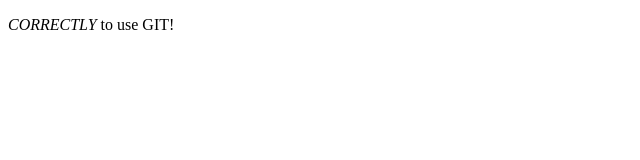
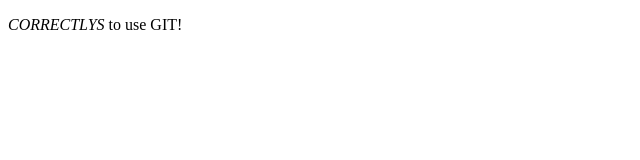
Before and after one commit to Winlanders/git-tutorial, a plain HTML site: page index.html in a window 1280 px wide. Shown: the full height of the page, 0-640 px from the left. Drawn offline with Linux system fonts and the light colour scheme.

Commit message:
Version 2

```diff
--- a/index.html
+++ b/index.html
@@ -5,6 +5,6 @@
     <title>New Website</title>
 </head>
 <body>
-<p><em>CORRECTLY</em> to use GIT!</p>
+<p><em>CORRECTLYS</em> to use GIT!</p>
 </body>
 </html>
```
